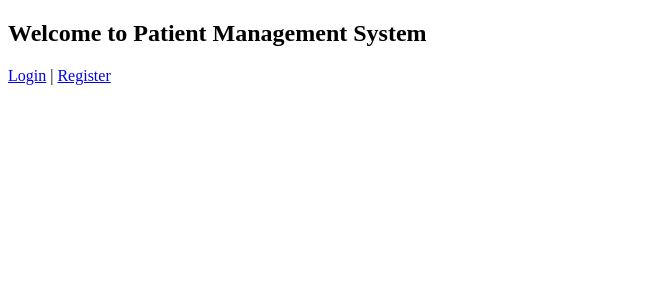
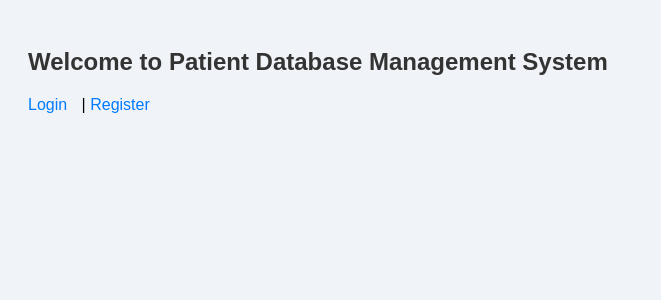
Before and after one commit to Nandy20-tech/Pro, a Flask app: page / in a window 1280 px wide. Shown: the top 300 px of the page, without its empty margins (0-661 px from the left). Run offline with Flask 3, Linux system fonts and the light colour scheme.

Commit message:
Update home.html

```diff
--- a/templates/home.html
+++ b/templates/home.html
@@ -1,9 +1,16 @@
 <!DOCTYPE html>
 <html>
-<head><title>Home</title></head>
+<head><title>Home</title>
+<style>
+body { font-family: Arial; background-color: #f0f4f8; padding: 20px; }
+a { color: #007bff; text-decoration: none; margin-right: 10px; }
+a:hover { text-decoration: underline; }
+h2 { color: #333; }
+</style>
+</head>
 <body>
-    <h2>Welcome to Patient Management System</h2>
-    <a href="{{ url_for('login') }}">Login</a> |
-    <a href="{{ url_for('register') }}">Register</a>
+<h2>Welcome to Patient Database Management System</h2>
+<a href="{{ url_for('login') }}">Login</a> |
+<a href="{{ url_for('register') }}">Register</a>
 </body>
 </html>
```
